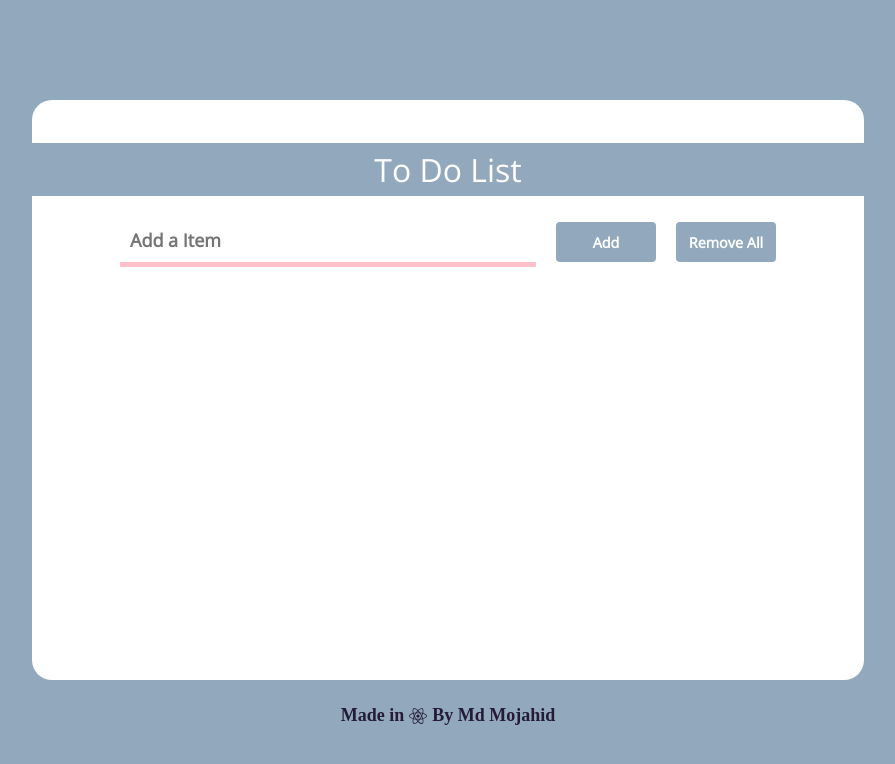
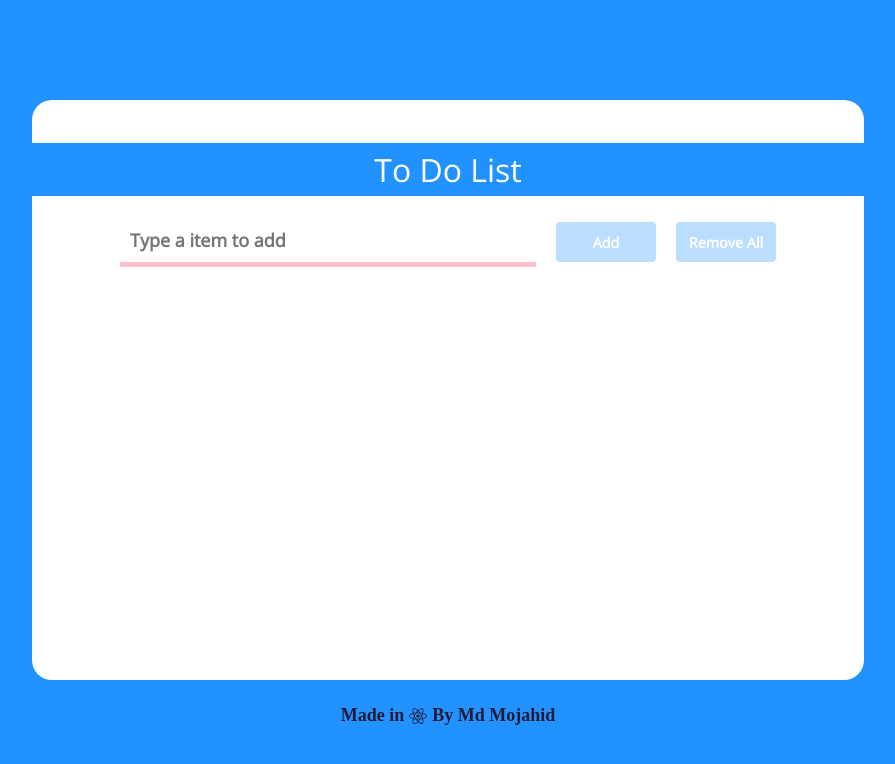
Before and after one commit to mdmojahid01/React-to-do-app, a React (Create React App) app: page / in a window 1280 px wide. Shown: the top 764 px of the page, without its empty margins (192-1087 px from the left). Built offline with nearby package versions, Linux system fonts and the light colour scheme.

Commit message:
update colors and disabled btn

```diff
--- a/src/App.css
+++ b/src/App.css
@@ -1,3 +1,7 @@
+:root {
+  --theme-color: #2192FF;
+}
+
 * {
   box-sizing: border-box;
   font-family: 'Open Sans', sans-serif;
@@ -13,7 +17,7 @@
   justify-content: center;
   align-items: center;
   text-align: center;
-  background-color: #92a9bd;
+  background-color: var(--theme-color);
   gap: 20px;
 }
 
@@ -32,7 +36,7 @@
 
 .heading {
   color: white;
-  background-color: #92a9bd;
+  background-color: var(--theme-color);
   padding: 5px;
   font-weight: 500;
   width: 100%;
@@ -64,7 +68,7 @@ input:focus-visible {
 
 .btnadd {
   color: white;
-  background-color: #92a9bd;
+  background-color: var(--theme-color);
   font-weight: bold;
   padding: 10px;
   font-size: 90%;
@@ -75,11 +79,21 @@ input:focus-visible {
   display: flex;
   justify-content: center;
   align-items: center;
+  cursor: pointer;
+}
+
+.disableBtn {
+  opacity: .3;
 }
 
 .btnadd:hover {
   background-color: pink;
   color: #000000;
+}
+
+.disableBtn:hover {
+  background-color: var(--theme-color);
+  color: white;
 }
 
 .list-div {
@@ -90,10 +104,13 @@ input:focus-visible {
   flex-direction: row;
   align-items: center;
   justify-content: space-between;
+  background-color: var(--theme-color);
+  color: white;
 }
 
 .list-div:not(:last-child) {
-  border-bottom: 1px solid black;
+  /* border-bottom: 1px solid black; */
+  margin-bottom: 4px;
 }
 
 
@@ -105,13 +122,12 @@ input:focus-visible {
   width: 80%;
   text-transform: capitalize;
   word-wrap: break-word;
-  color: grey;
   padding-right: 10px;
 }
 
 .completed-task {
   text-decoration: line-through;
-  opacity: 0.4;
+  opacity: 0.5;
 }
 
 .icons {
@@ -139,7 +155,7 @@ input:focus-visible {
 
 
 .check {
-  color: grey;
+  color: lightblue;
   background-color: white;
   border: 4px solid lightblue;
   cursor: pointer;
@@ -149,7 +165,7 @@ input:focus-visible {
   color: grey;
   background-color: lightgray;
   border: 4px solid grey;
-  opacity: 0.3;
+  opacity: 0.5;
 }
 
 .check:hover {
@@ -161,6 +177,9 @@ input:focus-visible {
 .remove {
   color: red;
   cursor: pointer;
+  background-color: white;
+  border: 4px solid red;
+  font-size: 14px;
 }
 
 .remove:hover {
@@ -188,7 +207,6 @@ input:focus-visible {
 }
 
 .main-div>p>a:hover {
-  color: blue;
   text-decoration: underline;
 }
 
--- a/src/todo.js
+++ b/src/todo.js
@@ -63,18 +63,23 @@ function Todo() {
             id="input"
             onKeyPress={add}
             value={inputitem}
-            placeholder="Add a Item"
+            placeholder="Type a item to add"
             className="input-text"
+            autoComplete="off"
           />
           <button
-            className="btnadd"
+            className={`btnadd ${
+              inputitem.length === 0 ? "disableBtn" : "btnadd"
+            }`}
             title="Add item in bucket."
             onClick={addItems}
           >
             Add
           </button>
           <button
-            className="btnadd"
+            className={`btnadd ${
+              itemList.length === 0 ? "disableBtn" : "btnadd"
+            }`}
             title="Delete All Task"
             onClick={deleteAll}
           >
```
